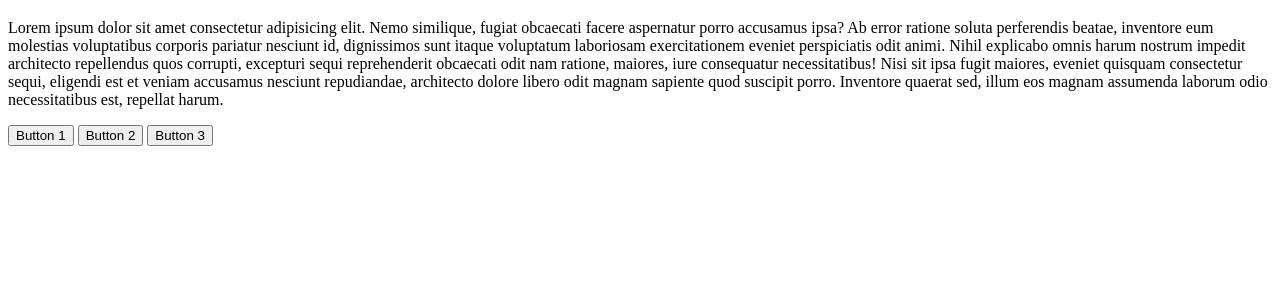
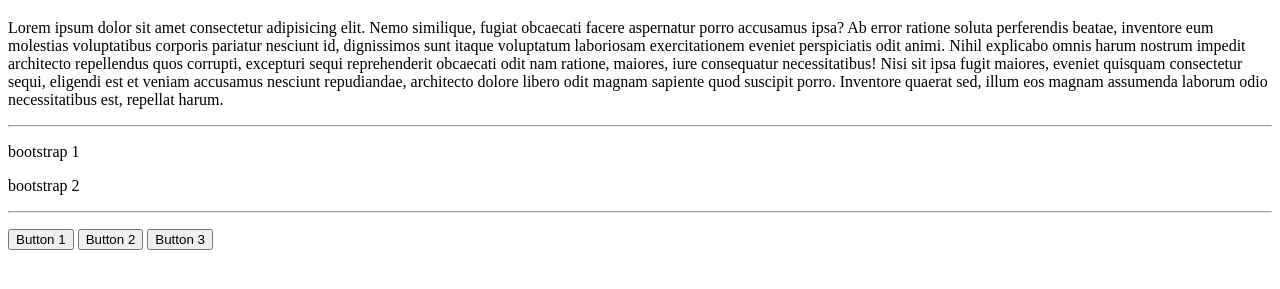
Before and after one commit to edward01/gitflow-test, a plain HTML site: page index.html in a window 1280 px wide. Shown: the part 61-350 px from the top of the page. Drawn offline with Linux system fonts and the light colour scheme.

Commit message:
index changes

```diff
--- a/index.html
+++ b/index.html
@@ -10,6 +10,10 @@
         <p>
             Lorem ipsum dolor sit amet consectetur adipisicing elit. Nemo similique, fugiat obcaecati facere aspernatur porro accusamus ipsa? Ab error ratione soluta perferendis beatae, inventore eum molestias voluptatibus corporis pariatur nesciunt id, dignissimos sunt itaque voluptatum laboriosam exercitationem eveniet perspiciatis odit animi. Nihil explicabo omnis harum nostrum impedit architecto repellendus quos corrupti, excepturi sequi reprehenderit obcaecati odit nam ratione, maiores, iure consequatur necessitatibus! Nisi sit ipsa fugit maiores, eveniet quisquam consectetur sequi, eligendi est et veniam accusamus nesciunt repudiandae, architecto dolore libero odit magnam sapiente quod suscipit porro. Inventore quaerat sed, illum eos magnam assumenda laborum odio necessitatibus est, repellat harum.
         </p>
+        <hr>
+        <p>bootstrap 1</p>
+        <p>bootstrap 2</p>
+        <hr>
         <p>
             <button type="button">Button 1</button>
             <button type="button">Button 2</button>
```
